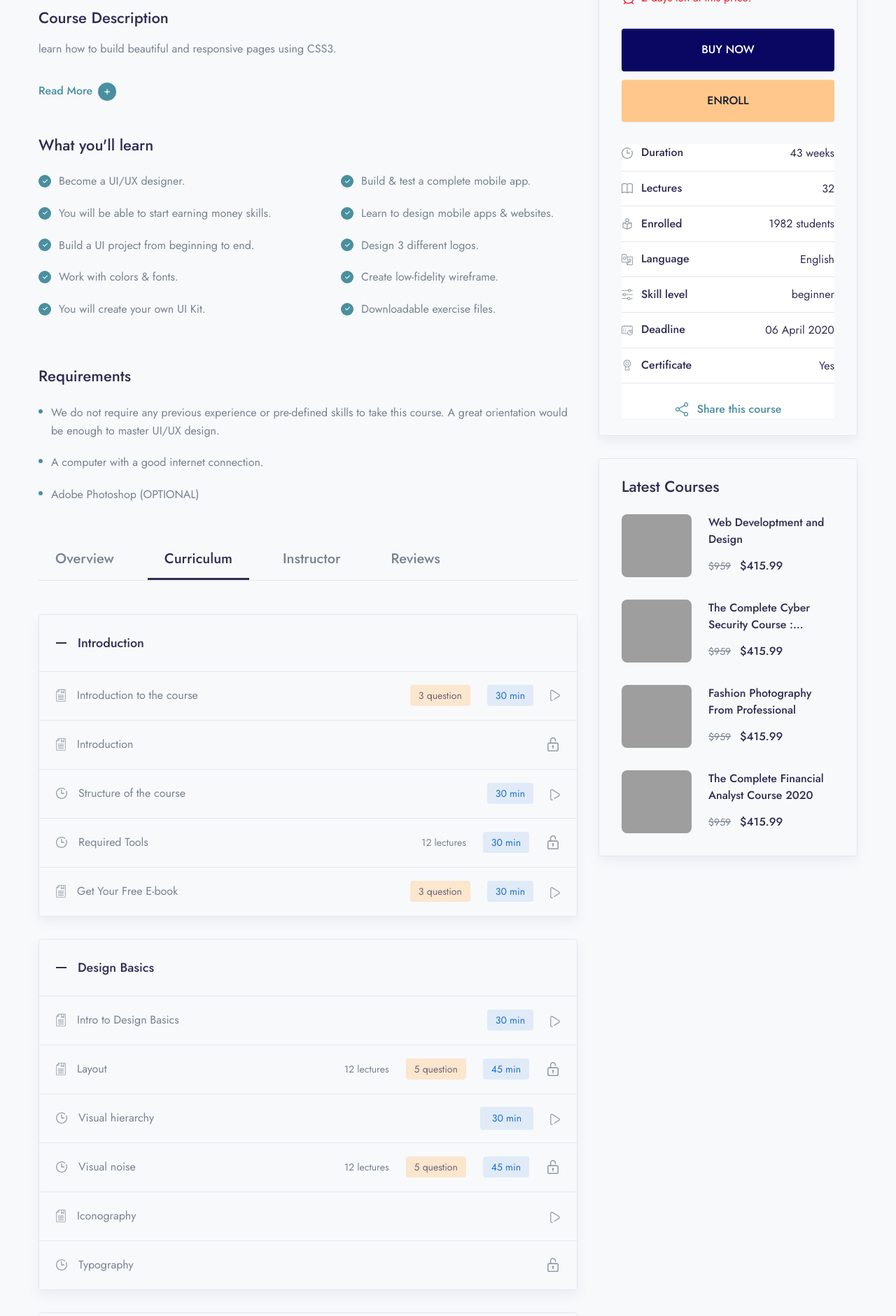
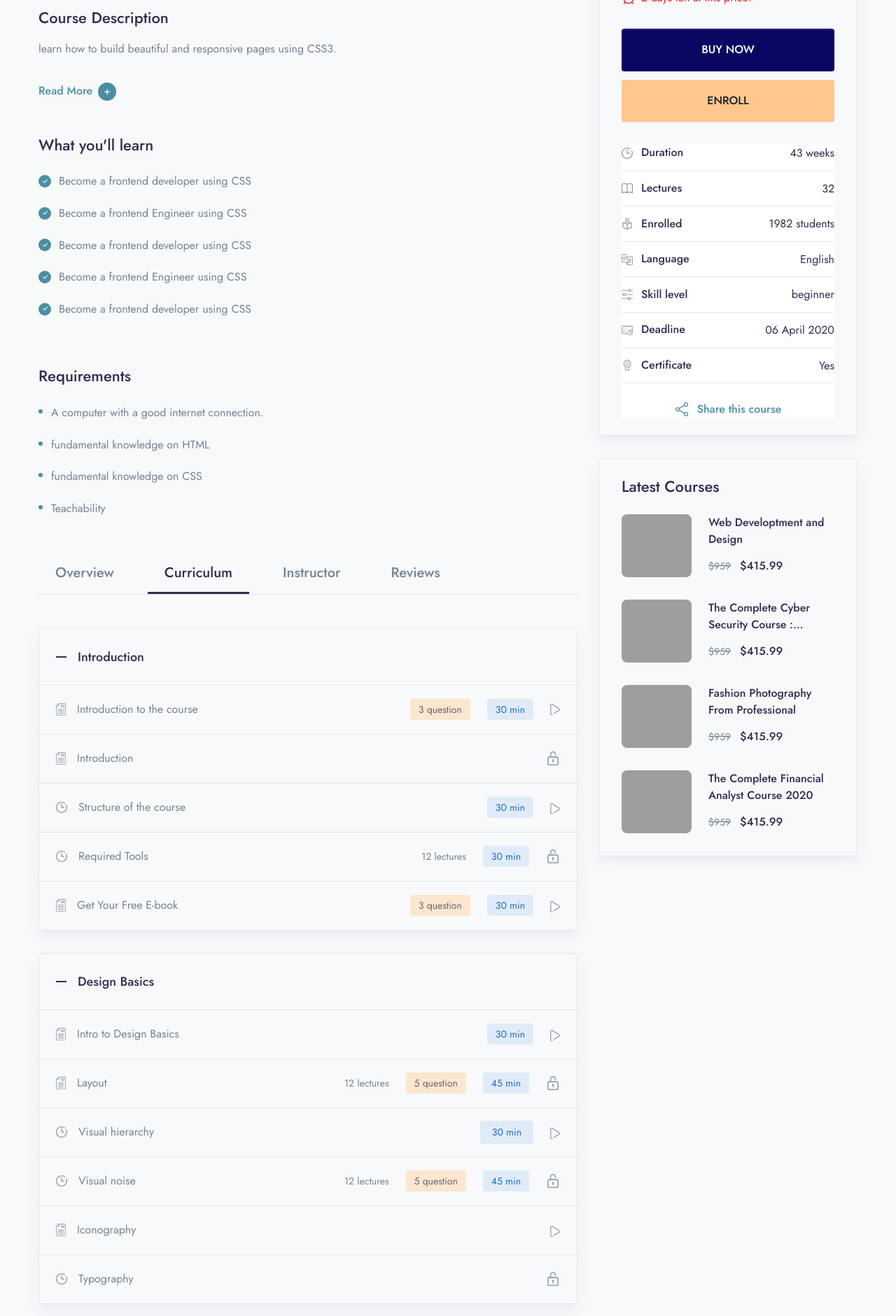
Before and after one commit to johnpauljpc/lms, a Django app: page /course/css/ in a window 1280 px wide. Shown: the part 547-2428 px from the top of the page at 70% size. Run offline with Django 4.2, Linux system fonts and the light colour scheme; data comes from the database, SQL or seed files in the repository; both versions use the stored data as it was after the commit; some libraries are stand-ins or nearby versions; grey boxes are pictures that could not be loaded.

Commit message:
requirements and things to learn rendered on course detail page

```diff
--- a/templates/lms/course-details.html
+++ b/templates/lms/course-details.html
@@ -115,15 +115,15 @@
                     <div class="row row-cols-lg-2 mb-8">
                         <div class="col-md">
                             <ul class="list-style-v1 list-unstyled">
-                                <li>Become a UI/UX designer.</li>
-                                <li>You will be able to start earning money skills.</li>
-                                <li>Build a UI project from beginning to end.</li>
-                                <li>Work with colors & fonts.</li>
-                                <li>You will create your own UI Kit.</li>
+
+                                {% for i in course.things_you_wil_learn_set.all %}
+                                <li>{{i.points}}</li>
+
+                                {% endfor %}
                             </ul>
                         </div>
 
-                        <div class="col-md">
+                        <!-- <div class="col-md">
                             <ul class="list-style-v1 list-unstyled ms-xl-6">
                                 <li>Build & test a complete mobile app.</li>
                                 <li>Learn to design mobile apps & websites.</li>
@@ -131,14 +131,16 @@
                                 <li>Create low-fidelity wireframe.</li>
                                 <li>Downloadable exercise files.</li>
                             </ul>
-                        </div>
+                        </div> -->
                     </div>
 
                     <h3 class="mb-5">Requirements</h3>
                     <ul class="list-style-v2 list-unstyled">
-                        <li>We do not require any previous experience or pre-defined skills to take this course. A great orientation would be enough to master UI/UX design.</li>
-                        <li>A computer with a good internet connection.</li>
-                        <li>Adobe Photoshop (OPTIONAL)</li>
+
+                        {% for r in course.course_requirements_set.all%}
+                        <li>{{r.points}}</li>
+
+                        {% endfor %}
                     </ul>
                 </div>
 
```
Also changed, not shown: db.sqlite3.
